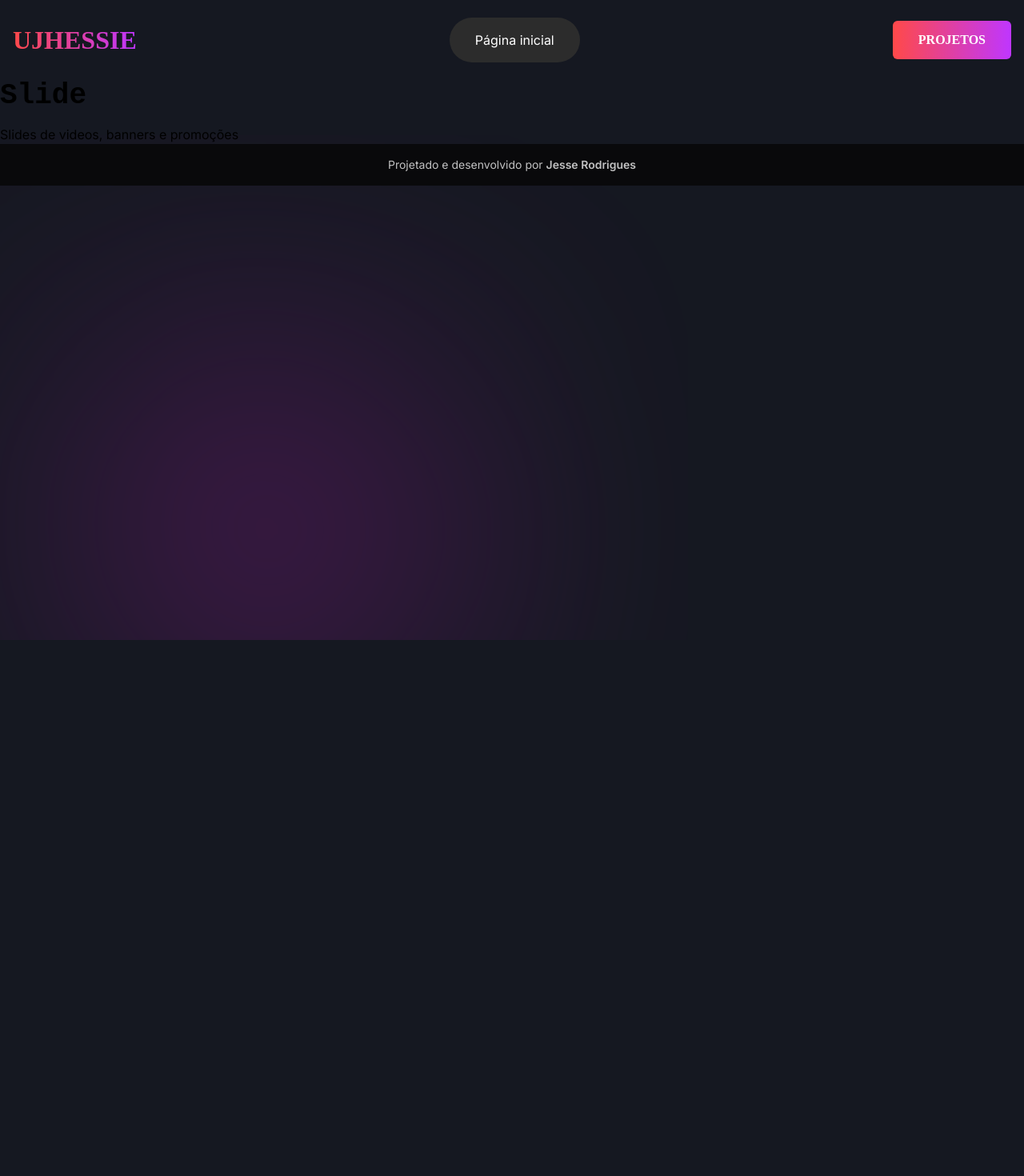
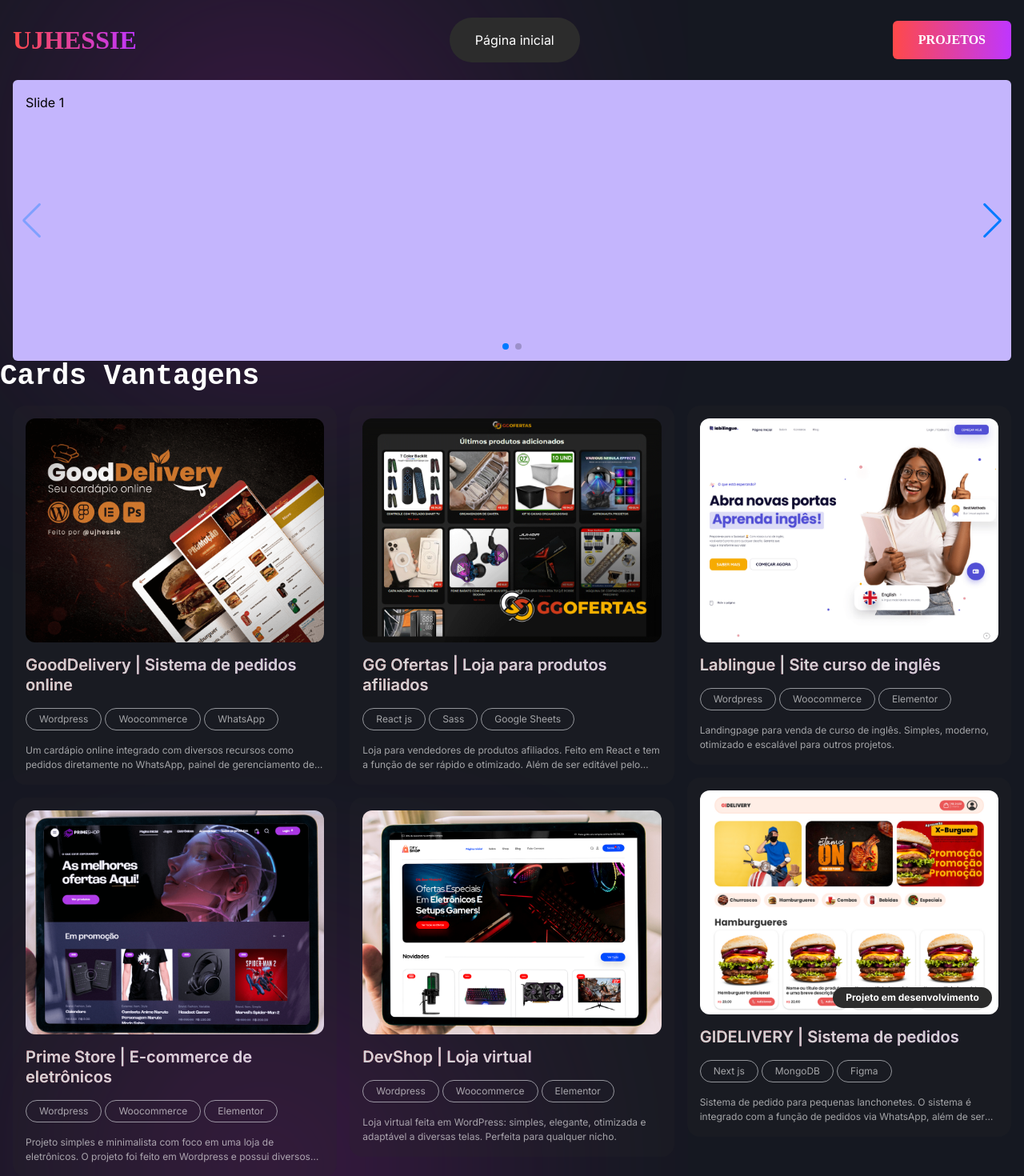
Before and after one commit to ujhessie/ujhessie, a Next.js app: page /servicos/criacao-sites in a window 1280 px wide. Shown: the top 1470 px of the page at 80% size. Before the commit the page ends 800 px from the top, so only its background shows below. Built offline with nearby package versions, Linux system fonts and the light colour scheme.

Commit message:
page serviços atualizada

```diff
--- a/package.json
+++ b/package.json
@@ -13,7 +13,8 @@
     "react": "^18",
     "react-dom": "^18",
     "react-icons": "^5.2.1",
-    "scrollreveal": "^4.0.9"
+    "scrollreveal": "^4.0.9",
+    "swiper": "^11.1.9"
   },
   "devDependencies": {
     "@types/node": "^20",
--- /dev/null
+++ b/src/app/servicos/criacao-sites/(componets)/CardsVantagens.tsx
@@ -0,0 +1,7 @@
+export const CardsVantagens = () => {
+    return (
+        <div className='text-white'>
+            <h2>Cards Vantagens</h2>
+        </div>
+    );
+};
--- /dev/null
+++ b/src/app/servicos/criacao-sites/(componets)/HeroSection.tsx
@@ -0,0 +1,37 @@
+import { Swiper, SwiperSlide } from "swiper/react";
+
+// Import Swiper styles
+import "swiper/css";
+import "swiper/css/navigation"; // Importar o CSS de navegação se necessário
+import "swiper/css/pagination"; // Importando o CSS de paginação
+
+import MaxWidthContainer from "@/components/ui/MaxWidthContainer";
+import { Navigation, Pagination } from "swiper/modules";
+
+
+export const HeroSection = () => {
+    return (
+        <MaxWidthContainer>
+            <div>
+                <div>
+                    <Swiper
+                        spaceBetween={20}
+                        slidesPerView={1}
+                        onSlideChange={() => console.log("slide change")}
+                        onSwiper={(swiper) => console.log(swiper)}
+                        navigation
+                        pagination={{ clickable: true }} // Habilita a paginação com bolinhas clicáveis
+                        modules={[Navigation, Pagination]} // Inclua os módulos de navegação e paginação
+                    >
+                        <SwiperSlide className='aspect-[32/9] bg-violet-300 rounded-md p-4'>
+                            Slide 1
+                        </SwiperSlide>
+                        <SwiperSlide className='aspect-[32/9] bg-green-300 rounded-md p-4'>
+                            Slide 2
+                        </SwiperSlide>
+                    </Swiper>
+                </div>
+            </div>
+        </MaxWidthContainer>
+    )
+}
--- /dev/null
+++ b/src/app/servicos/criacao-sites/(componets)/ProjetosSections.tsx
@@ -0,0 +1,28 @@
+import { Botao } from "@/components/ui/Botao/Botao";
+import CardProject from "@/components/ui/CardProject/CardProject";
+import MaxWidthContainer from "@/components/ui/MaxWidthContainer";
+import { projetos } from "@/data/projetos";
+import { IoIosArrowForward } from "react-icons/io";
+
+export const ProjetosSections = () => {
+    const projetosVisiveis = projetos.slice(0, 6);
+    return (
+        <div>
+            <MaxWidthContainer className='mb-8'>
+                <div id='div-projetos' className='projetos w-full h-full gap-4'>
+                    {projetosVisiveis.map((projeto) => (
+                        <CardProject key={projeto.id} id={projeto.id} />
+                    ))}
+                </div>
+
+                <Botao
+                    icon={<IoIosArrowForward />}
+                    rota='/projetos'
+                    className='md:hidden reveal mb-4'
+                >
+                    Ver mais projetos
+                </Botao>
+            </MaxWidthContainer>
+        </div>
+    );
+};
--- a/src/app/servicos/criacao-sites/(componets)/index.ts
+++ b/src/app/servicos/criacao-sites/(componets)/index.ts
@@ -0,0 +1,4 @@
+export { HeroSection } from './HeroSection'
+
+export { CardsVantagens } from './CardsVantagens';
+export {ProjetosSections} from './ProjetosSections';
--- a/src/app/servicos/criacao-sites/page.tsx
+++ b/src/app/servicos/criacao-sites/page.tsx
@@ -1,12 +1,21 @@
- const CriacaoSitePage = () => {
-    return (<div>
-        <div>
-            <h2>Slide</h2>
-            <p>Slides de videos, banners e promoções</p>
-        </div>
+/* eslint-disable @next/next/no-img-element */
+"use client";
 
+import { BannerContato } from "@/components/ui/BannerContato/BannerContato";
+import { HeroSection, CardsVantagens, ProjetosSections } from "./(componets)";
 
-    </div>);
-}
+// Import Swiper React components
 
-export default CriacaoSitePage
+const CriacaoSitePage = () => {
+    return (
+        <>
+            <HeroSection />
+            <CardsVantagens />
+            <ProjetosSections />
+            <h2 className='text-white'>Depoimentos</h2>
+            <BannerContato />
+        </>
+    );
+};
+
+export default CriacaoSitePage;
--- a/src/components/ui/BannerContato/BannerContato.tsx
+++ b/src/components/ui/BannerContato/BannerContato.tsx
@@ -1,9 +1,11 @@
+import MaxWidthContainer from '../MaxWidthContainer';
 import { RedesSociais } from "../RedesSociais/RedesSociais";
 
 /* eslint-disable @next/next/no-img-element */
 export const BannerContato = () => {
     return (
-        <div className='bg-gradient-to-r from-vermelho to-rosa text-white rounded-xl px-4 py-6'>
+       <MaxWidthContainer>
+         <div className='bg-gradient-to-r from-vermelho to-rosa text-white rounded-xl px-4 py-6'>
             <h2>Tem um projeto em mente?</h2>
             <p className='mb-4'>
                 Entre em contato comigo através das minhas redes sociais e
@@ -11,5 +13,7 @@
             </p>
             <RedesSociais />
         </div>
+       </MaxWidthContainer>
+
     );
 };
--- /dev/null
+++ b/src/components/ui/Slides/Slides.tsx
@@ -0,0 +1,24 @@
+"use client";
+
+// Import Swiper React components
+import { Swiper, SwiperSlide } from "swiper/react";
+
+// Import Swiper styles
+import "swiper/css";
+
+export const Slides = () => {
+    return (
+        <Swiper
+            spaceBetween={50}
+            slidesPerView={3}
+            onSlideChange={() => console.log("slide change")}
+            onSwiper={(swiper) => console.log(swiper)}
+            className='bg-slate-500'
+        >
+            <SwiperSlide className='bg-red-300'>Slide 1</SwiperSlide>
+            <SwiperSlide>Slide 2</SwiperSlide>
+            <SwiperSlide>Slide 3</SwiperSlide>
+            <SwiperSlide>Slide 4</SwiperSlide>
+        </Swiper>
+    );
+};
```
Also changed, not shown: 2 other files (tests, documents, lock files or other folders).
